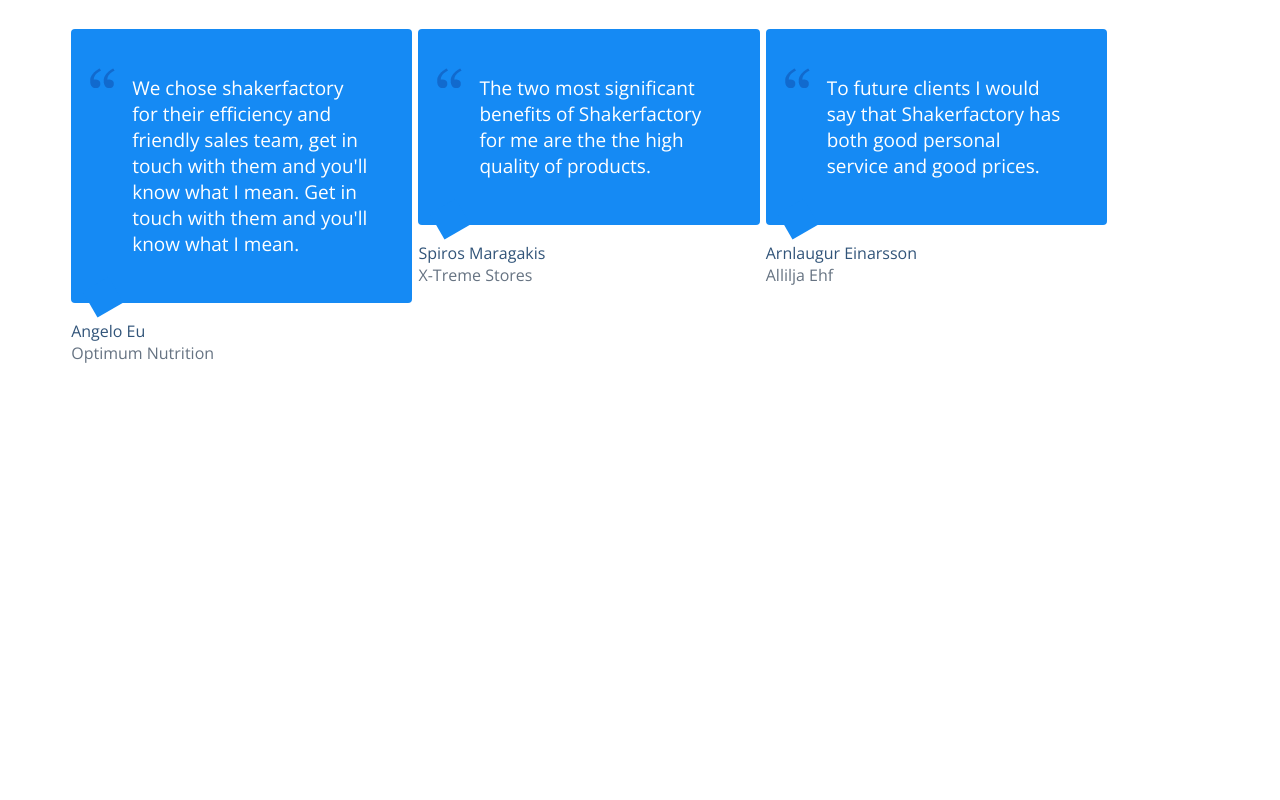
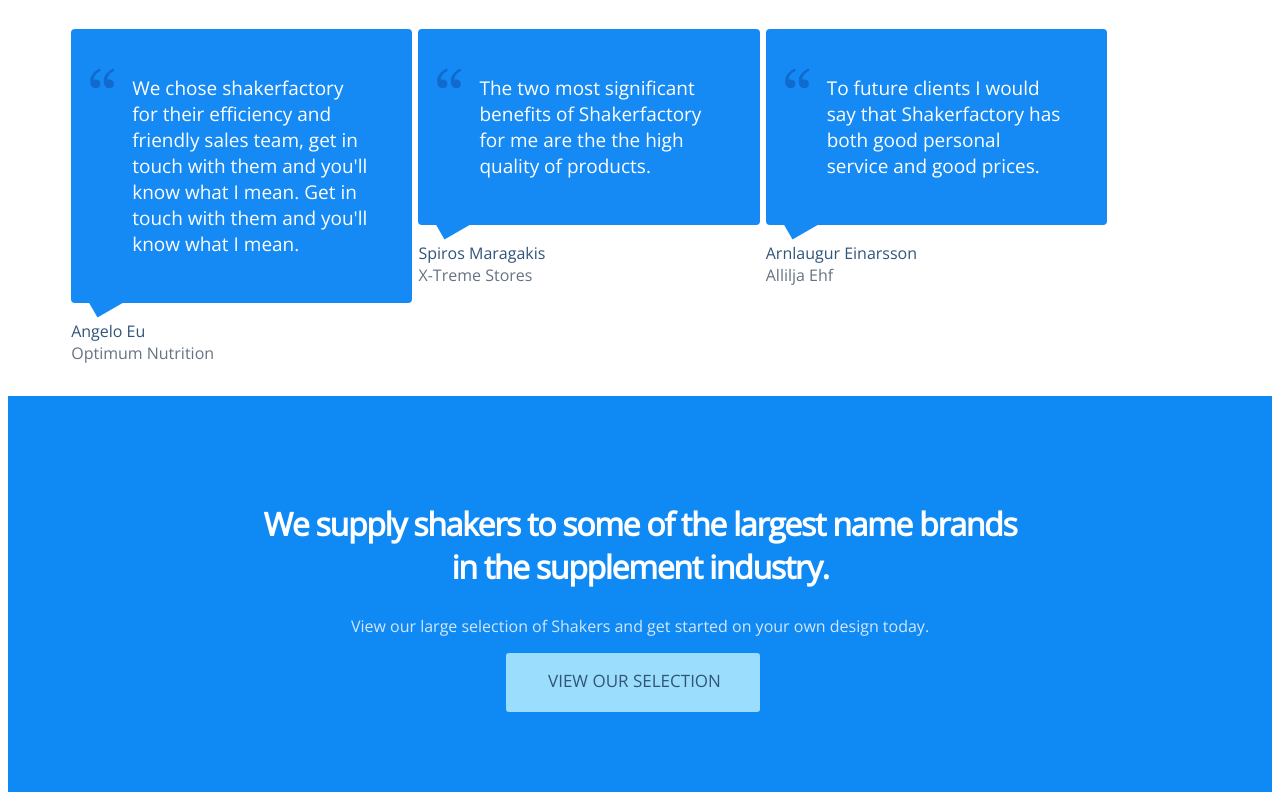
Before and after one commit to sofiyamamchych/ds_test, a plain HTML site: page index.html in a window 1280 px wide. Shown: the part 2188-2988 px from the top of the page. Before the commit the page ends 2560 px from the top, so only its background shows below. Drawn offline with nearby package versions, Linux system fonts and the light colour scheme.

Commit message:
CTA block done

```diff
--- a/index.html
+++ b/index.html
@@ -93,6 +93,11 @@
             </div>
         </div>
     </div>
+    <div class="CTA">
+        <h2>We supply shakers to some of the largest name  brands in the supplement industry.</h2>
+        <p>View our large selection of Shakers and get started on your own design today.</p>
+        <a href="#"><div class="button">View our selection</div></a>
+    </div>
 
 
 </body>
--- a/style.css
+++ b/style.css
@@ -25,9 +25,6 @@ h3{
     letter-spacing: -0.6px;
     margin-bottom: 32px;
 }
-
-
-
 
 .hero p{
     font-size: 15px;
@@ -58,7 +55,7 @@ h3{
     text-decoration: none;
 }
 
-.hero__textcol a:hover, .hero__brandlogo:hover{
+.hero__textcol a:hover, .hero__brandlogo:hover, .CTA a:hover{
     opacity: 0.8;
 }
 
@@ -83,7 +80,6 @@ h3{
     padding: 9px 0 0 44px;
     line-height: 1.778;
 }
-
 
 .hero__watch img{
     width: 6px;
@@ -151,7 +147,6 @@ h3{
     font-size: 25px;
     font-family: 'Open Sans', sans-serif;
     color: rgb(49, 84, 121);
-    /*line-height: 1.236;*/
     text-align: left;
     letter-spacing: -1.65px;
     margin-right: 50px;
@@ -164,6 +159,7 @@ h3{
 .testimonials{
     margin-right: 5%;
     margin-left: 5%;
+    margin-bottom: 32px;
 }
 .testimonials__quotes{
     display: flex;
@@ -182,8 +178,6 @@ h3{
     border-radius: 4px;
     padding: 46px 44px 46px 61px;
 }
-
-
 
 .testimonials__authorname, .testimonials__authorcompany{
     font-size: 16px;
@@ -213,12 +207,34 @@ h3{
     left: 19px;
 }
 
-
-
 .testimonials__author{
     margin-top: 17px;
 }
 
+.CTA{
+    background-color: #0f89f4;
+    padding: 80px  0 80px 0;
+}
+
+.CTA h2{
+    color: #fff;
+}
+
+.CTA p{
+    font-size: 16px;
+    font-family: 'Open Sans', sans-serif;
+    color: rgb(210, 231, 251);
+    text-align: center;
+}
+
+.CTA .button{
+    width: 173px;
+    margin-left: calc(50% - 134px);
+}
+
+.CTA a{
+    text-decoration: none;
+}
 
 @media (min-width: 800px){
     .hero__cols {
```
